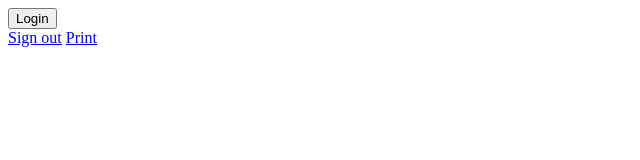
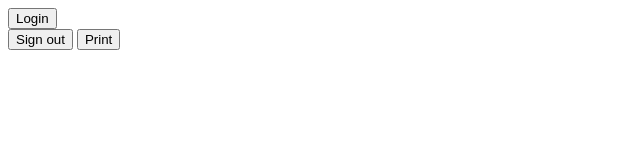
Before and after one commit to sonnguyen97/HRMS-api-server, a website: page index.html in a window 1280 px wide. Shown: the whole page, without its empty margins (0-640 px from the left). Drawn offline with Linux system fonts and the light colour scheme.

Commit message:
update authen gg

```diff
--- a/index.html
+++ b/index.html
@@ -10,31 +10,32 @@
 
     <title>Document</title>
   </head>
-  <body>
   <div class="g-signin2" data-onsuccess="onSignIn">
     <button>Login</button>
   </div>
 
-    <a href="#" onclick="signOut();">Sign out</a>
+  <button onclick="signOut();">Sign out</button>
 
-    <a href="#" onclick="prints();">Print</a>
-  </body>
-  <script src="https://apis.google.com/js/platform.js" async defer>
+  <button onclick="printssss();">Print</button>
+  <script src="https://apis.google.com/js/platform.js" async defer></script>
+  <script>
     function onSignIn(googleUser) {
       var profile = googleUser.getBasicProfile();
-    console.log('ID: ' + profile.getId()); // Do not send to your backend! Use an ID token instead.
-    console.log('Name: ' + profile.getName());
-    console.log('Image URL: ' + profile.getImageUrl());
-    console.log('Email: ' + profile.getEmail()); // This is null if the 'email' scope is not present.
+      console.log("ID: " + profile.getId()); // Do not send to your backend! Use an ID token instead.
+      console.log("Name: " + profile.getName());
+      console.log("Image URL: " + profile.getImageUrl());
+      console.log("Email: " + profile.getEmail()); // This is null if the 'email' scope is not present.
     }
+
     function signOut() {
       var auth2 = gapi.auth2.getAuthInstance();
       auth2.signOut().then(function () {
-      console.log('User signed out.');
+        console.log("User signed out.");
       });
     }
-  function prints(){
-    console.log('123123')
+
+    function printssss() {
+      console.log("123123");
     }
   </script>
 </html>
```
Lines whose indentation alone changed are shown as unchanged.
